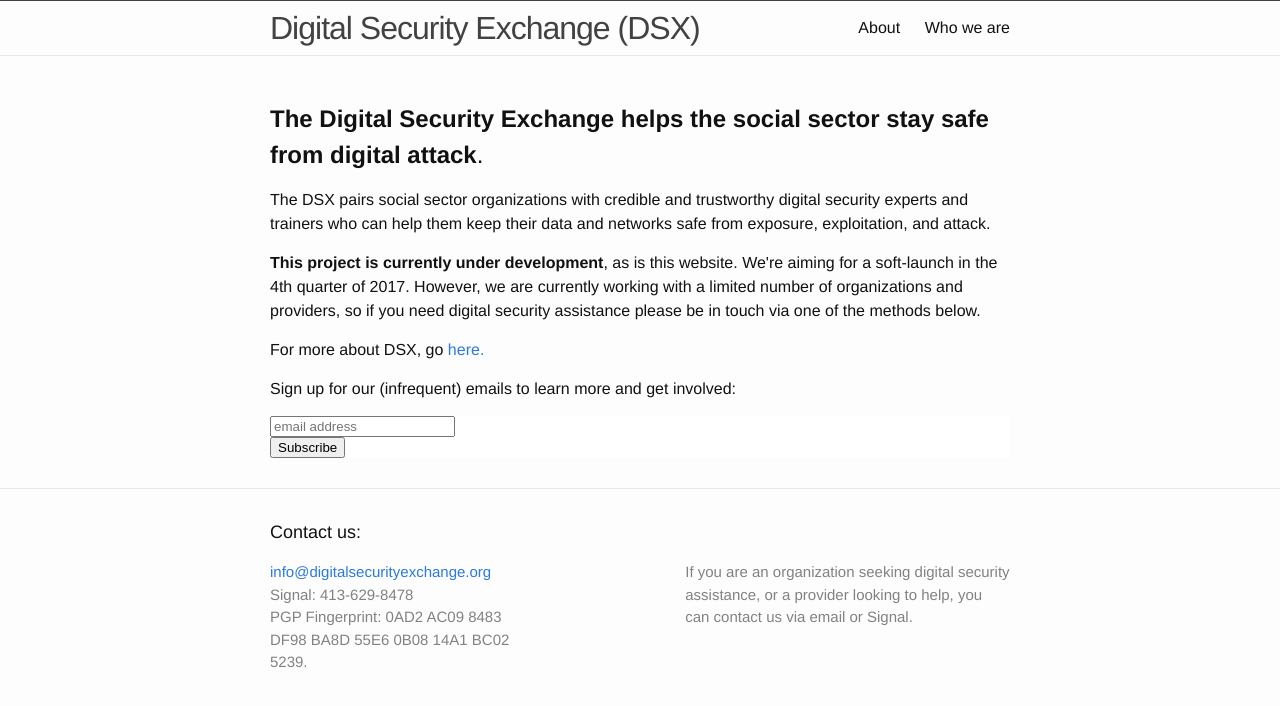
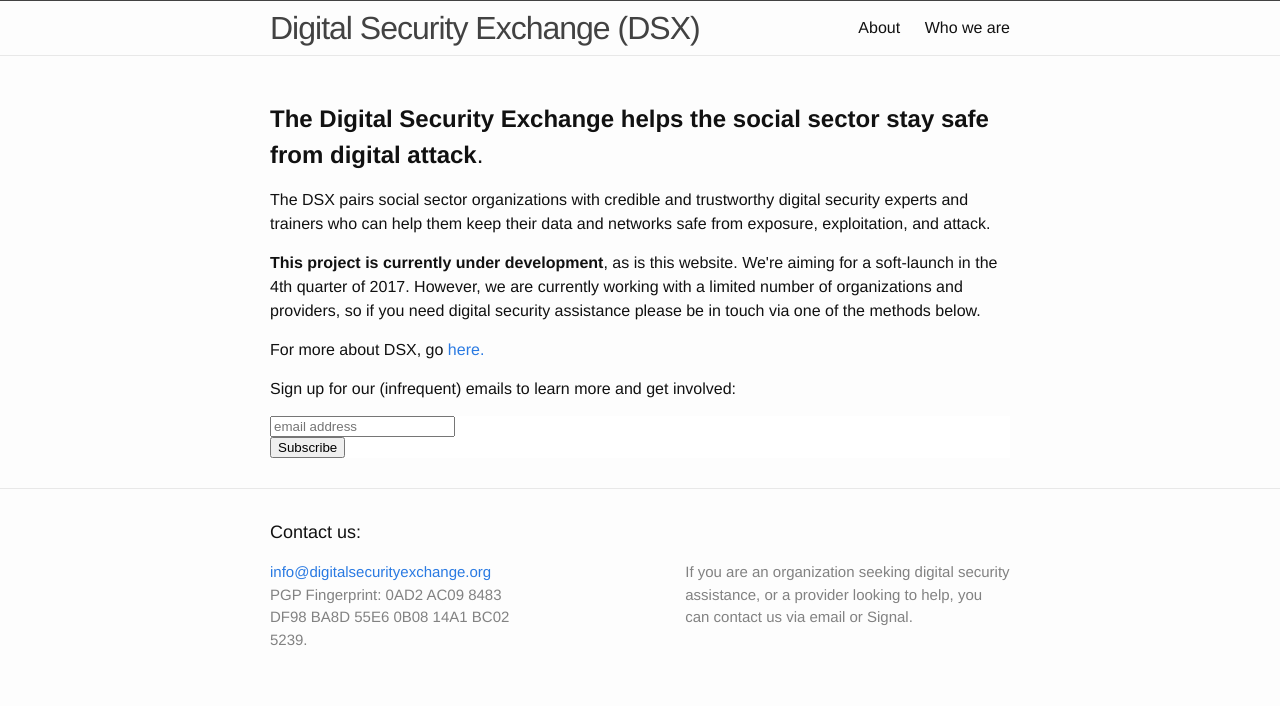
Before and after one commit to digiexchange/dsx.github.io, a Jekyll site: the page built from index.md, in a window 1280 px wide. Shown: the top 706 px of the page. Built offline with Jekyll 4.4.1, drawn with Linux system fonts in a browser that asks for light colours; comment, search, counter and statistics services are not loaded.

```diff
--- a/_includes/footer.html
+++ b/_includes/footer.html
@@ -12,7 +12,7 @@
             {% if site.email %}
             <li><a href="mailto:{{ site.email }}">{{ site.email }}</a></li>
             {% endif %}
-            <li>Signal: 413-629-8478</li>
+            <!--<li>Signal: 413-629-8478</li> -->
               <li>PGP Fingerprint: 0AD2 AC09 8483 DF98 BA8D 55E6 0B08 14A1 BC02 5239.</li>
         </ul>
       </div>
```
